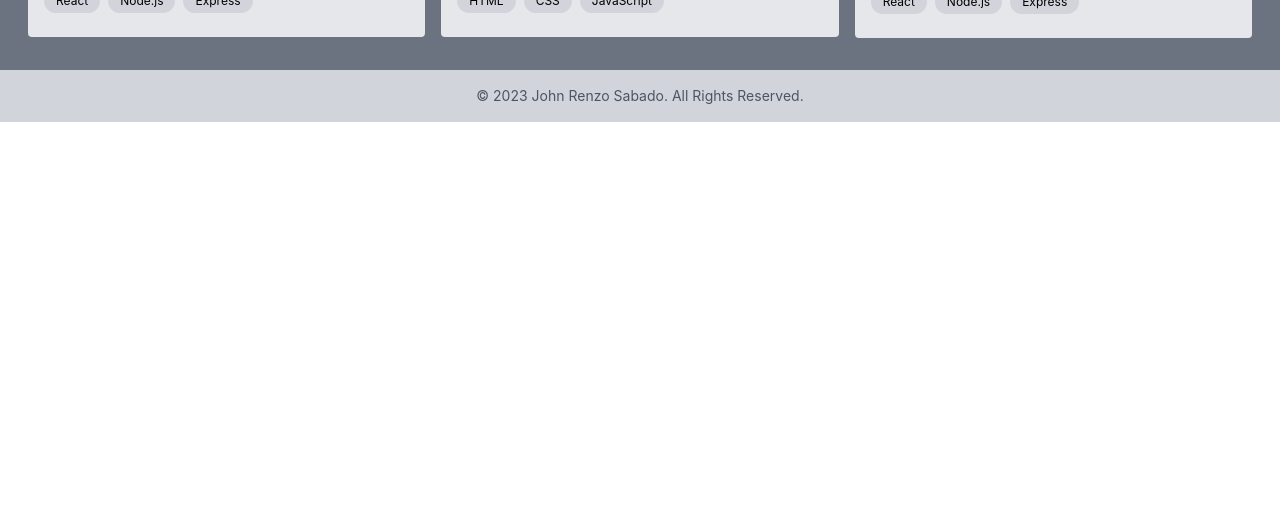
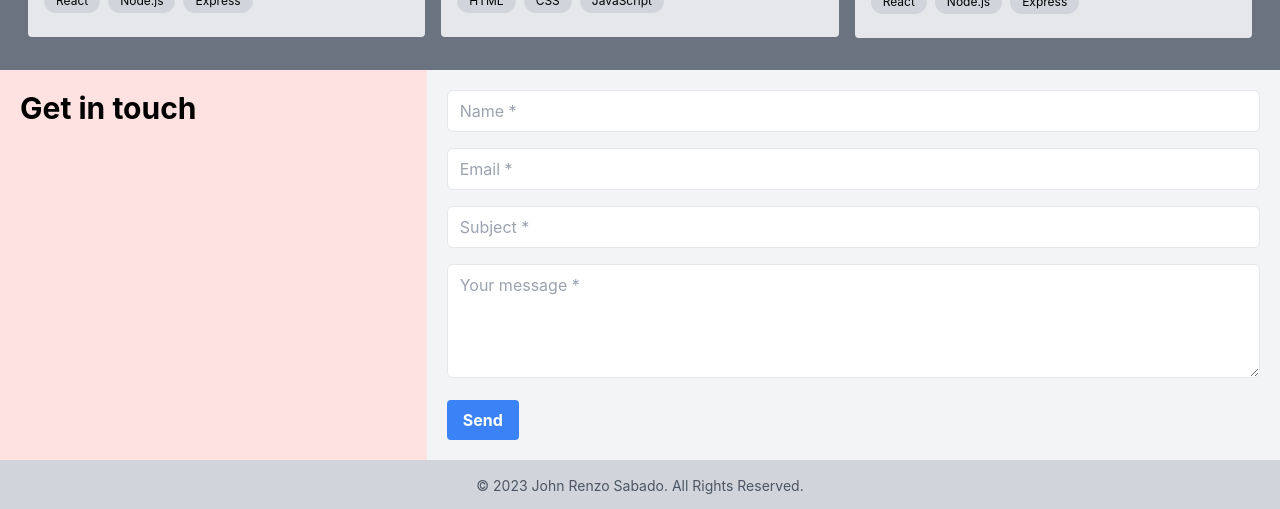
Before and after one commit to joresa/renzo-portfolio, a React (Create React App) app: page / in a window 1280 px wide. Shown: the part 2819-3328 px from the top of the page. Before the commit the page ends 2941 px from the top, so only its background shows below. Built offline with nearby package versions, Linux system fonts and the light colour scheme.

Commit message:
Contact section

```diff
--- a/src/App.js
+++ b/src/App.js
@@ -4,6 +4,7 @@ import Experience from './components/Experience/Experience';
 import About from './components/About/About';
 import Portfolio from './components/Portfolio/Portfolio';
 import Copyright from './components/Copyright/copyright';
+import Contact from './components/Contact/Contact';
 
 const App = () => {
     return (
@@ -12,6 +13,7 @@ const App = () => {
             <About />
             <Experience />
             <Portfolio />
+            <Contact />
             <Copyright />
         </div>
     );
--- /dev/null
+++ b/src/components/Contact/Contact.js
@@ -0,0 +1,43 @@
+import React, { useState } from 'react';
+//import './ContactForm.css';
+
+const ContactForm = () => {
+    const [name, setName] = useState('');
+    const [email, setEmail] = useState('');
+    const [subject, setSubject] = useState('');
+    const [message, setMessage] = useState('');
+
+    const handleSubmit = (e) => { e.preventDefault();
+        console.log(name, email, subject, message);
+        setName('');
+        setEmail('');
+        setSubject('');
+        setMessage('');
+    };
+
+    return (
+        <div className="grid grid-cols-12">
+            <div className="col-span-4 bg-red-100 min-h-200 py-5 px-5">
+                <h2 className="contact-form-title text-3xl font-bold mb-4">Get in touch</h2>
+            </div>
+            <div className="contact-form-container col-span-8 bg-gray-100 min-h-200 py-5 px-5">
+
+                <form className="contact-form space-y-4" onSubmit={handleSubmit}>
+                    <input type="text" placeholder="Name *" value={name} onChange={(e) => setName(e.target.value)} required
+                        className="w-full border rounded-md py-2 px-3 focus:outline-none focus:border-blue-500" />
+                    <input type="email" placeholder="Email *" value={email} onChange={(e) => setEmail(e.target.value)} required
+                        className="w-full border rounded-md py-2 px-3 focus:outline-none focus:border-blue-500"/>
+                    <input type="text" placeholder="Subject *" value={subject} onChange={(e) => setSubject(e.target.value)} required
+                        className="w-full border rounded-md py-2 px-3 focus:outline-none focus:border-blue-500"/>
+                    <textarea placeholder="Your message *" value={message} onChange={(e) => setMessage(e.target.value)} required
+                        className="w-full border rounded-md py-2 px-3 focus:outline-none focus:border-blue-500" rows="4" ></textarea>
+                    <button type="submit" className="bg-blue-500 hover:bg-blue-600 text-white font-bold py-2 px-4 rounded focus:outline-none focus:shadow-outline">
+                        Send
+                    </button>
+                </form>
+            </div>
+        </div>
+    );
+};
+
+export default ContactForm;
```
Also changed, not shown: 1 other file (tests, documents, lock files or other folders).
